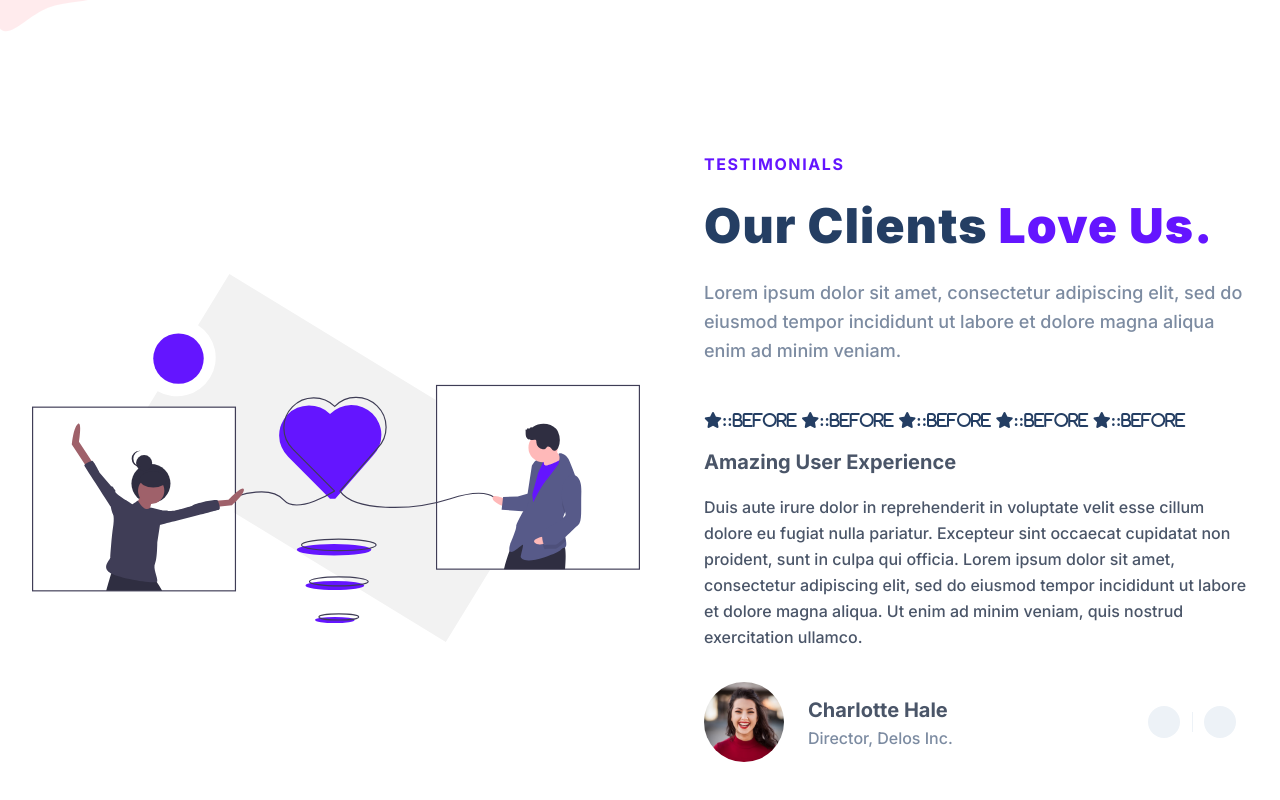
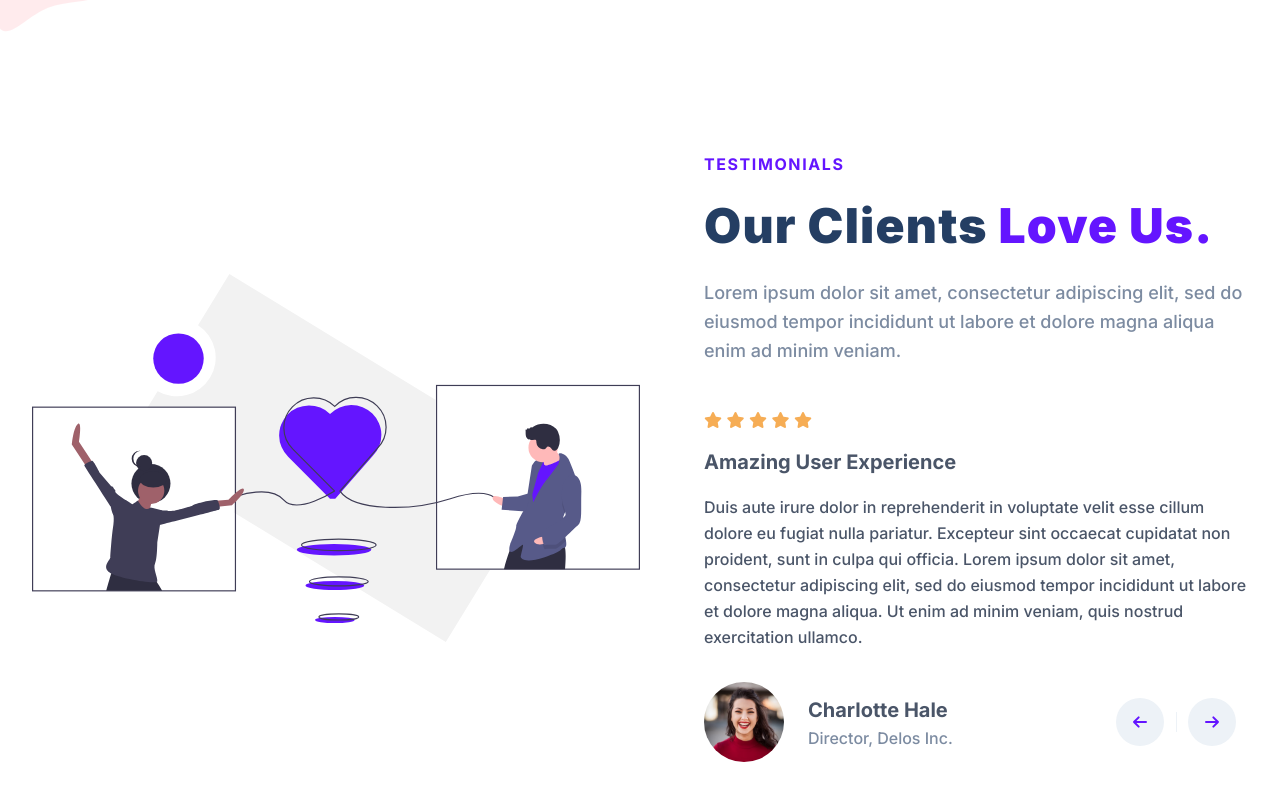
Before and after one commit to tannerlacorte-ux/final-project-m3, a plain HTML site: page index.html in a window 1280 px wide. Shown: the part 4653-5453 px from the top of the page. Drawn offline with Linux system fonts and the light colour scheme.

Commit message:
testupdate

```diff
--- a/index.html
+++ b/index.html
@@ -316,11 +316,11 @@
           <p class="testimonials__para">Lorem ipsum dolor sit amet, consectetur adipiscing elit, sed do eiusmod tempor incididunt ut labore et dolore magna aliqua enim ad minim veniam.</p>
           <div class="testimonial">
             <div class="testimonial__rating">
-              <i class="fas fa-star" aria-hidden="true">::before</i>
-              <i class="fas fa-star" aria-hidden="true">::before</i>
-              <i class="fas fa-star" aria-hidden="true">::before</i>
-              <i class="fas fa-star" aria-hidden="true">::before</i>
-              <i class="fas fa-star" aria-hidden="true">::before</i>
+              <i class="fas fa-star" aria-hidden="true"></i>
+              <i class="fas fa-star" aria-hidden="true"></i>
+              <i class="fas fa-star" aria-hidden="true"></i>
+              <i class="fas fa-star" aria-hidden="true"></i>
+              <i class="fas fa-star" aria-hidden="true"></i>
             </div>
             <div class="testimonial__title">Amazing User Experience</div>
             <p class="testimonial__para">Duis aute irure dolor in reprehenderit in voluptate velit esse cillum dolore eu fugiat nulla pariatur. Excepteur sint occaecat cupidatat non proident, sunt in culpa qui officia. Lorem ipsum dolor sit amet, consectetur adipiscing elit, sed do eiusmod tempor incididunt ut labore et dolore magna aliqua. Ut enim ad minim veniam, quis nostrud exercitation ullamco.</p>
--- a/style.css
+++ b/style.css
@@ -885,6 +885,10 @@ img {
   margin-top: 4px;
 }
 
+.testimonial__rating i {
+  color: rgba(246, 173, 85);
+}
+
 
 .testimonial__title {
   color: #4a5568;
@@ -954,6 +958,11 @@ img {
   border: none;
 }
 
+.testimonial__button svg {
+  height: 16px;
+  width: 16px;
+}
+
 .divider {
   margin-top: 0.75rem;
   margin-bottom: 0.75rem;
```
